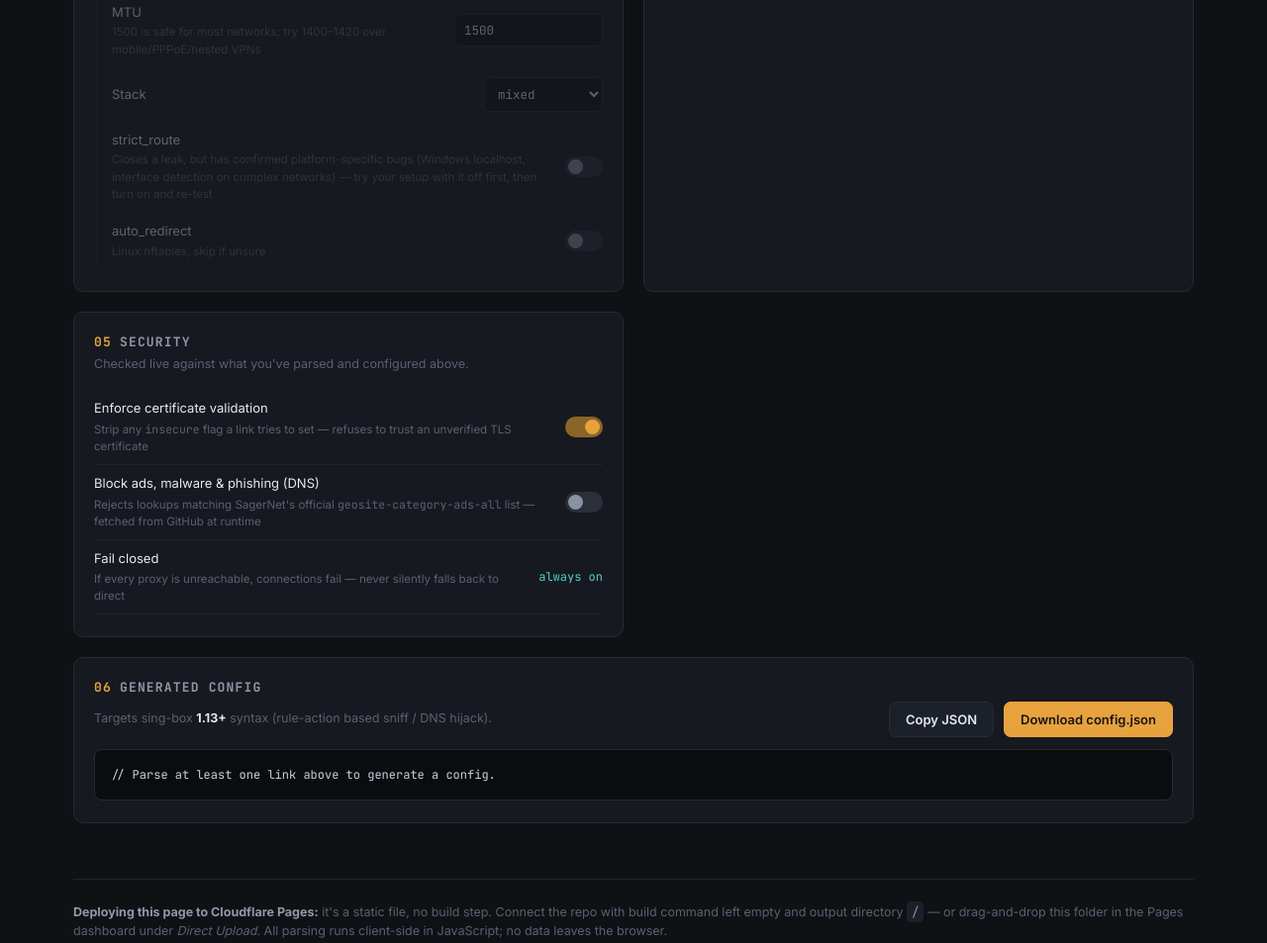
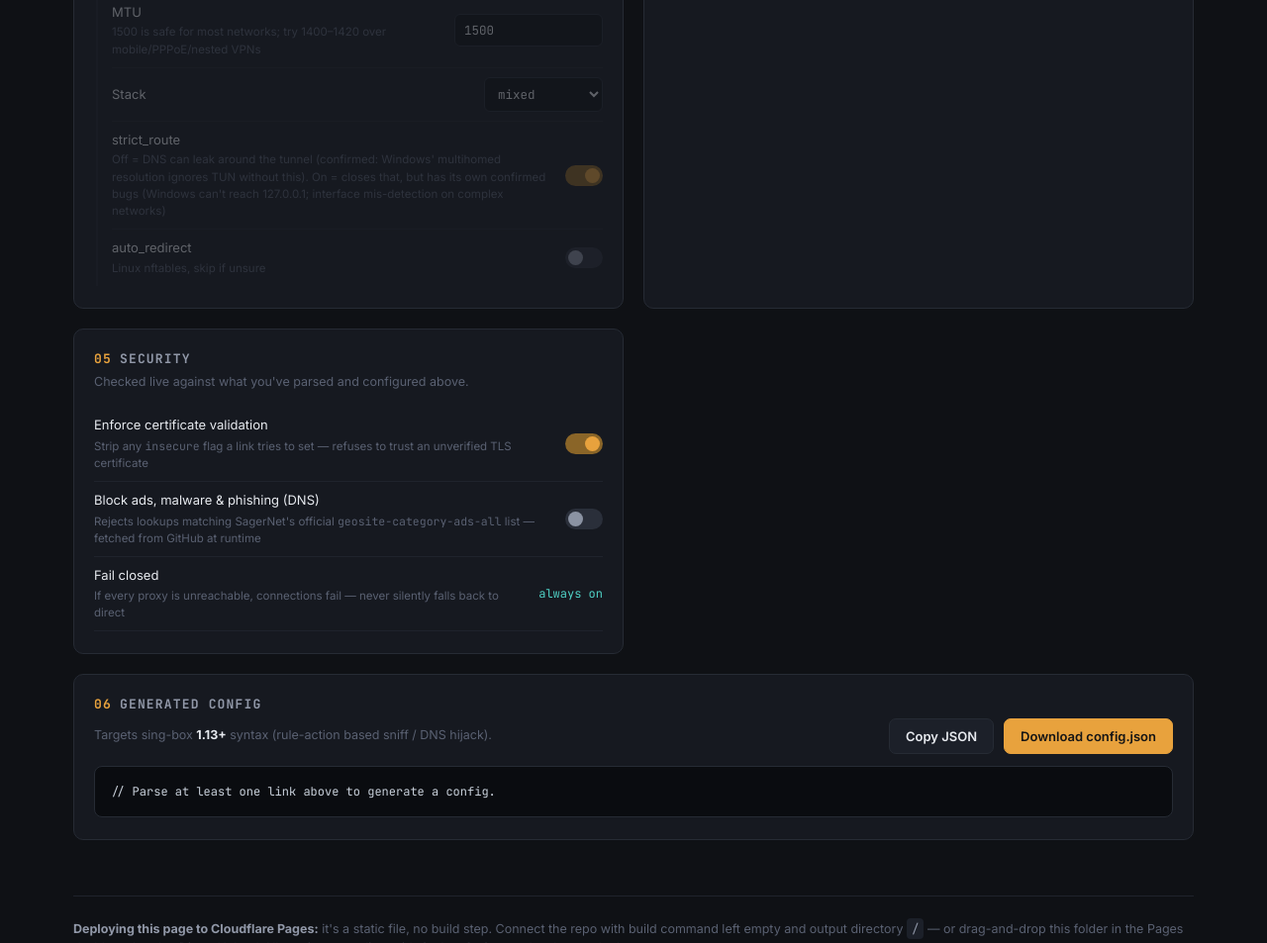
Before and after one commit to davidbr5264/url2singbox, a plain HTML site: page index.html in a window 1280 px wide. Shown: the part 2179-3132 px from the top of the page at 99% size. Drawn offline with Linux system fonts and the light colour scheme.

Commit message:
Update index.html

```diff
--- a/index.html
+++ b/index.html
@@ -279,7 +279,7 @@ ss://YWVzLTI1Ni1nY206cGFzc3dvcmQ@host:8388#SS-Node"></textarea>
         <div class="row"><div class="lbl">Stack</div>
           <select id="tunStack"><option value="mixed" selected>mixed</option><option value="system">system</option><option value="gvisor">gvisor</option></select>
         </div>
-        <div class="row"><div class="lbl">strict_route<span class="hint">Closes a leak, but has confirmed platform-specific bugs (Windows localhost, interface detection on complex networks) — try your setup with it off first, then turn on and re-test</span></div><div class="ctl"><label class="switch"><input type="checkbox" id="tunStrict"><span class="slider"></span></label></div></div>
+        <div class="row"><div class="lbl">strict_route<span class="hint">Off = DNS can leak around the tunnel (confirmed: Windows' multihomed resolution ignores TUN without this). On = closes that, but has its own confirmed bugs (Windows can't reach 127.0.0.1; interface mis-detection on complex networks)</span></div><div class="ctl"><label class="switch"><input type="checkbox" id="tunStrict" checked><span class="slider"></span></label></div></div>
         <div class="row"><div class="lbl">auto_redirect<span class="hint">Linux nftables, skip if unsure</span></div><div class="ctl"><label class="switch"><input type="checkbox" id="tunAutoRedirect"><span class="slider"></span></label></div></div>
       </div>
     </div>
```
